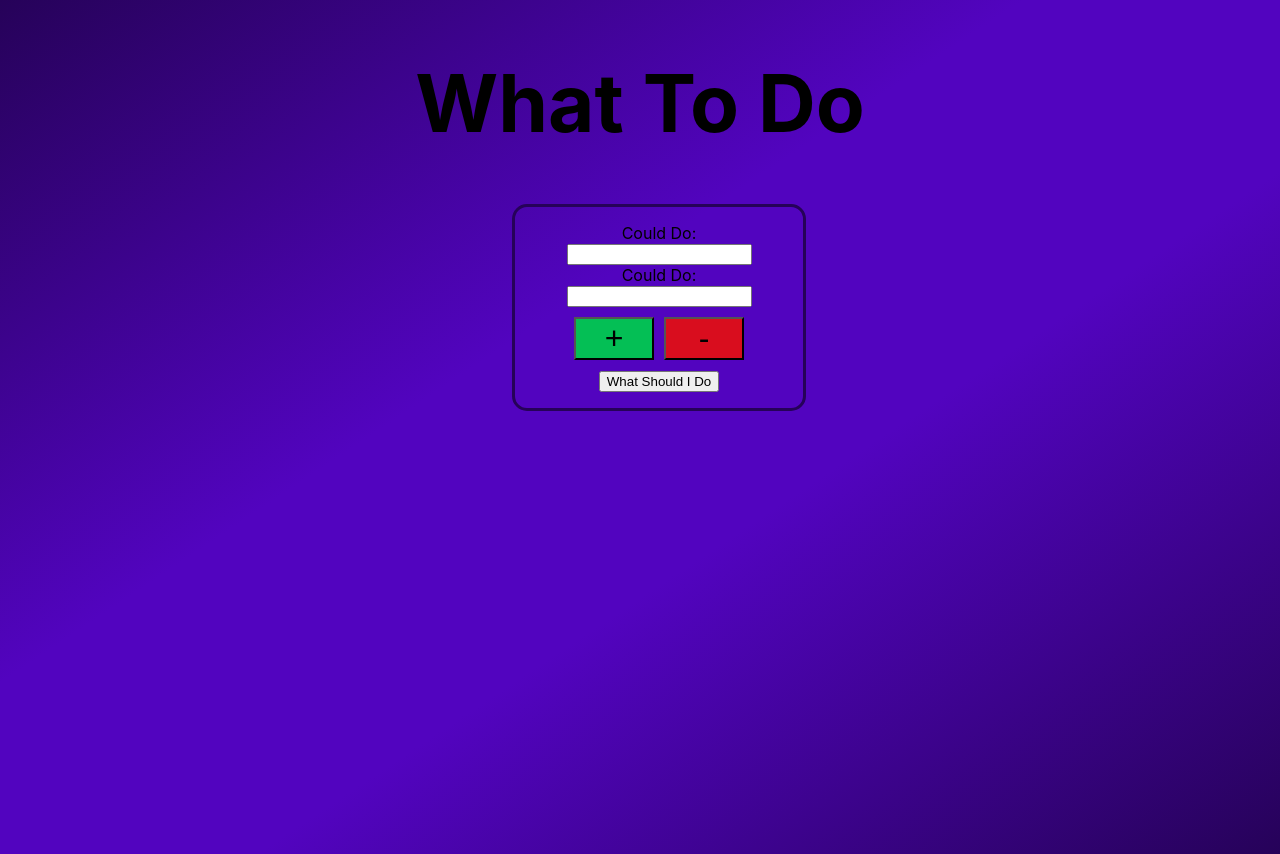
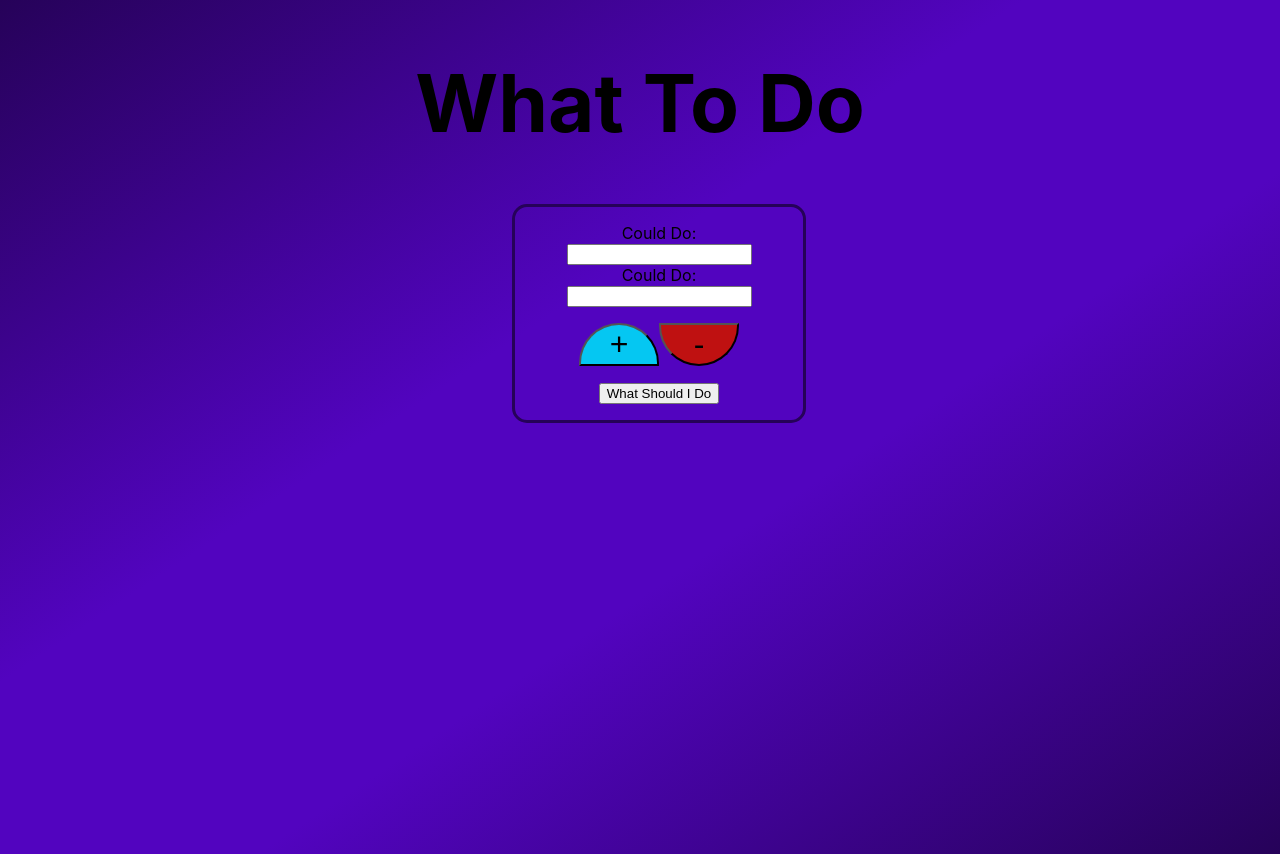
Before and after one commit to BaseBenjamin13/What-To-Do, a React (Create React App) app: page / in a window 1280 px wide. Built offline with nearby package versions, Linux system fonts and the light colour scheme.

Commit message:
styling add/remove btns

```diff
--- a/src/style/CouldDo.css
+++ b/src/style/CouldDo.css
@@ -15,22 +15,26 @@
 .input-btns-container {
     display: flex;
     justify-content: center;
-    margin: 5px;
+    margin: 1rem;
 }
 
 .add-input-btn {
-    background-color: #04BF55;
-    margin: 5px;
+    background-color: #05C7F2;
     width: 5rem;
     height: auto;
     font-size: 2rem;
+    border-radius: 50px;
+    border-bottom-right-radius: 0px;
+    border-bottom-left-radius: 0px;
 }
 .remove-input-btn {
-    background-color: #D90D1E;
-    margin: 5px;
+    background-color: #BF1111;
     width: 5rem;
     height: auto;
     font-size: 2rem;
+    border-radius: 50px;
+    border-top-right-radius: 0px;
+    border-top-left-radius: 0px;
 }
 .add-input-btn:hover, .remove-input-btn:hover {
     border-style: inset;
```
